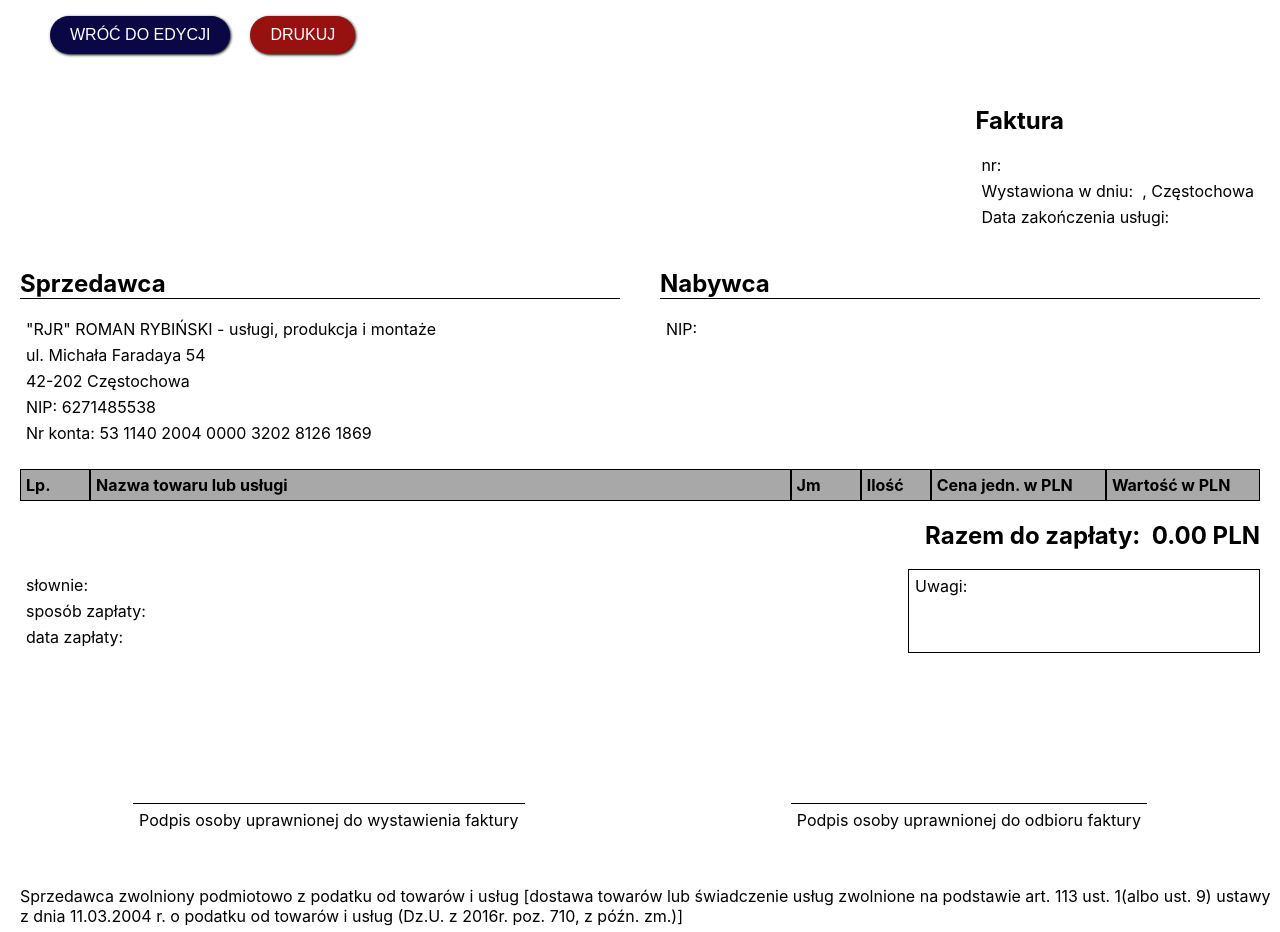
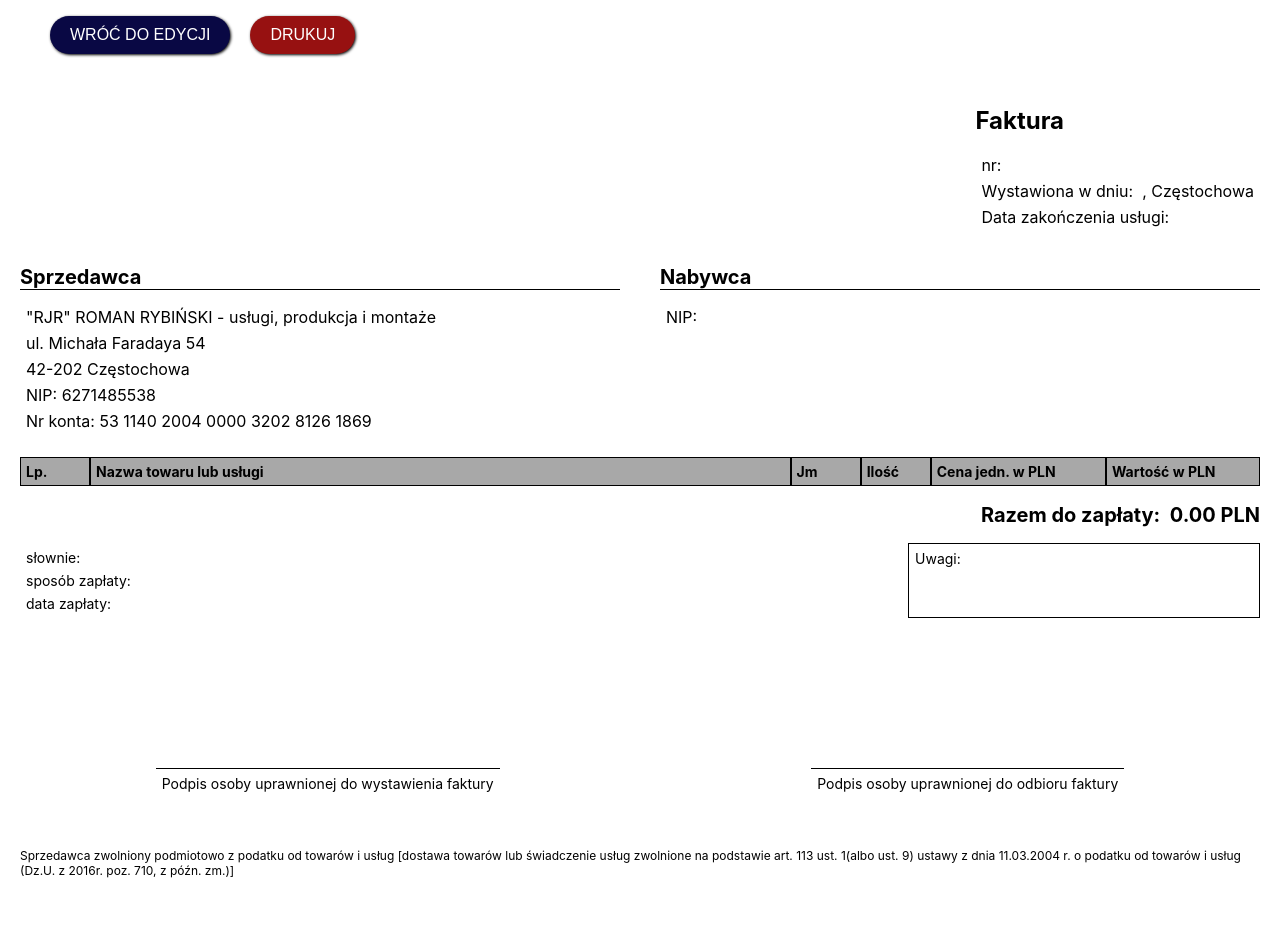
Before and after one commit to aleksandra-rybinska/invoice-generator, a React (Create React App) app: page / in a window 1280 px wide. Both pictures are taken after a click on the button "PODGLĄD FAKTURY". After the commit the page ends 884 px from the top, so only its background shows below. Built offline with nearby package versions, Linux system fonts and the light colour scheme.

Commit message:
styles update

```diff
--- a/src/styles.css
+++ b/src/styles.css
@@ -6,8 +6,13 @@ body ul {
   list-style: none;
 }
 
+body h2 {
+  font-size: 20px;
+}
+
 body p {
   margin: 6px;
+  font-size: 14px;
 }
 
 body button {
@@ -47,6 +52,10 @@ body button {
   border-bottom: 1px solid black;
 }
 
+.details p {
+  font-size: 16px;
+}
+
 .payments {
   display: -webkit-box;
   display: -ms-flexbox;
@@ -68,6 +77,10 @@ body button {
       -ms-flex-pack: end;
           justify-content: flex-end;
   margin-right: 20px;
+}
+
+.date p {
+  font-size: 16px;
 }
 
 .notes {
@@ -236,6 +249,7 @@ body button {
 
 .annotation {
   padding-left: 14px;
+  font-size: 12px;
 }
 
 .wrapper {
--- a/src/styles.scss
+++ b/src/styles.scss
@@ -5,8 +5,12 @@ body {
     ul {
         list-style: none;
     }
+    h2 {
+        font-size: 20px;
+    }
     & p {
         margin: 6px;
+        font-size: 14px;
     }
     & button {
         padding: 10px 20px;
@@ -37,6 +41,9 @@ body {
     &-title {
         border-bottom: 1px solid black;
     }
+    & p {
+        font-size: 16px;
+    }
 }
 .payments {
     display: flex;
@@ -49,6 +56,9 @@ body {
     display: flex;
     justify-content: flex-end;
     margin-right: 20px;
+    & p {
+        font-size: 16px;
+    }
 }
 .notes {
     display: flex;
@@ -156,6 +166,7 @@ body {
 }
 .annotation {
     padding-left: 14px;
+    font-size: 12px;
 }
 .wrapper {
     width: 90vw;
```
Also changed, not shown: 1 other file (tests, documents, lock files or other folders).
